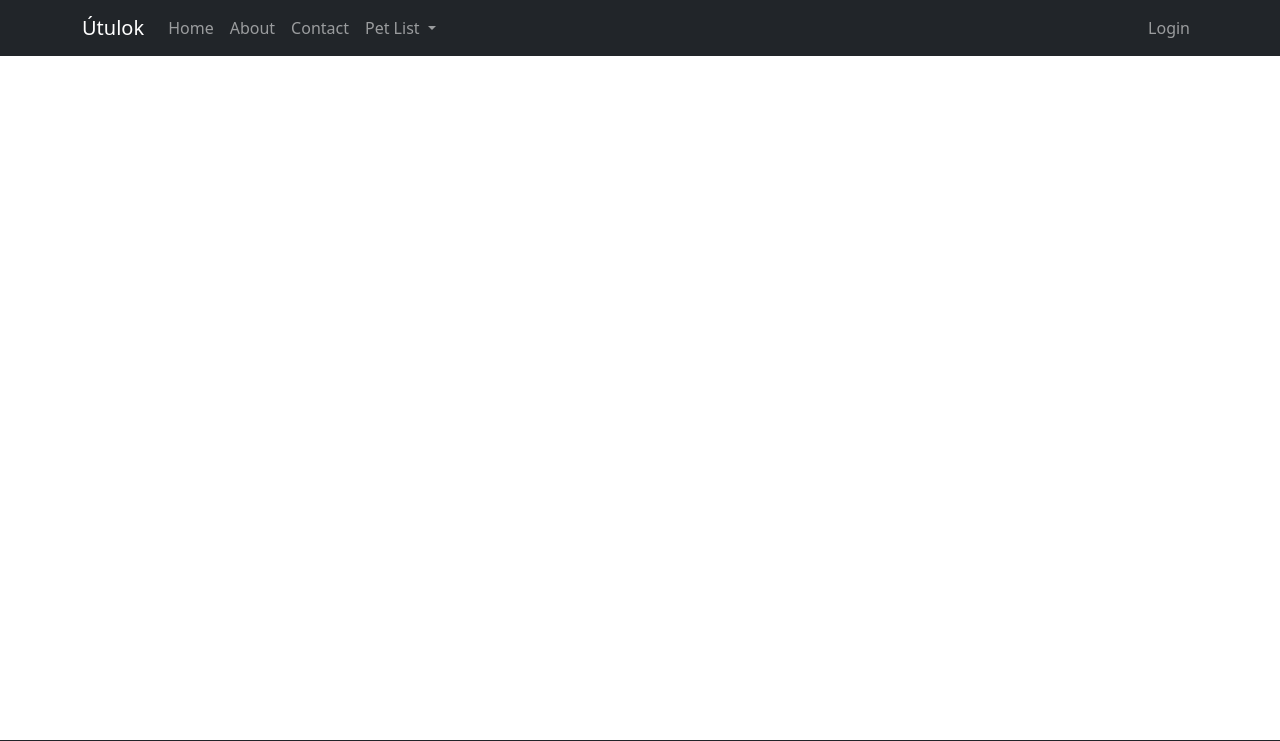
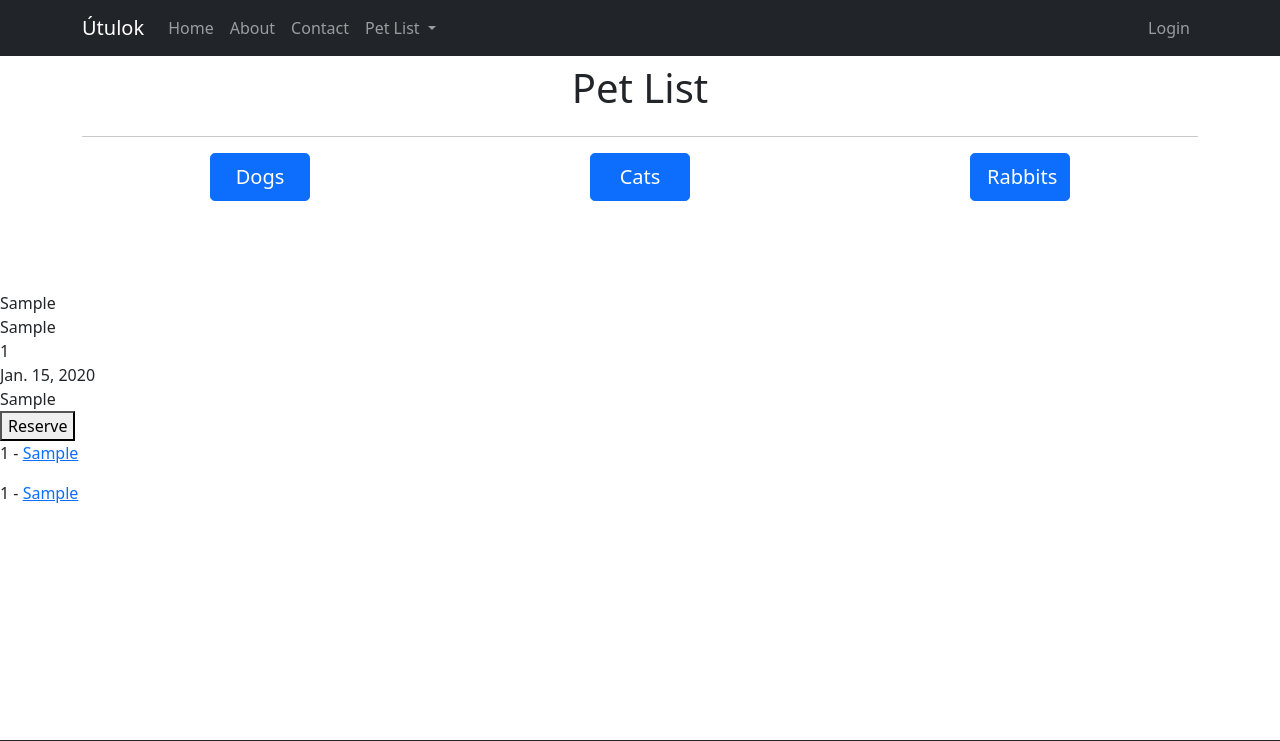
Before and after one commit to simonsmida/IIS-project, a Django app: page /animals/ in a window 1280 px wide. Shown: the top 741 px of the page. Run offline with Django 4.2, Linux system fonts and the light colour scheme; tables that the repository leaves empty hold one stand-in row (values such as "Sample post"); some libraries are stand-ins or nearby versions.

Commit message:
Home page, Animal_list

```diff
--- a/zvu/animals/templates/animals/animal_list.html
+++ b/zvu/animals/templates/animals/animal_list.html
@@ -8,8 +8,42 @@
 <a href="{% url "animals:animal-create" %}">New Animal</a>
 {% endif %}
 
+<!-- Pet list -->
+<div class="container" style="margin-bottom: 5rem;">
+     <div class="row">
+         <div class="col-md-12">
+             <h1 class="text-center">Pet List</h1>
+         </div>
+     </div>
+     <!-- Horizontal line as a separator -->
+     <hr>
+     <div class="row">
+         <div class="col-md-4 text-center" style="padding-bottom: 10px;">
+            <a id="dog-filter" href="/pet_list/dogs" class="btn btn-primary btn-lg btn-block" style="width: 100px;">Dogs</a>
+         </div>
+         <div class="col-md-4 text-center" style="padding-bottom: 10px;">
+             <a id="cat-filter" href="/pet_list/cats" class="btn btn-primary btn-lg btn-block" style="width: 100px;">Cats</a>
+         </div>
+         <div class="col-md-4 text-center" style="padding-bottom: 10px;">
+             <a id="rab-filter" href="/pet_list/rabbits" class="btn btn-primary btn-lg btn-block" style="width: 100px;">Rabbits</a>
+         </div>
+     </div>
+ </div>
 {% for instance in object_list %}
-     <p>{{ instance.id_zviera }} - <a href='{{ instance.get_absolute_url }}'>{{ instance.meno }}</a></p>
+    <div>
+        <div class="animal-breed">{{instance.druh}}</div>
+        <div class="animal-name"> {{instance.meno}} </div>
+        <div class="animal-age">  {{instance.vek}}</div>
+        <div class="animal-reg">  {{instance.datum_registracie}}</div>
+        <div class="animal-img">  {{instance.obrazok}}</div>
+        {% if user|has_group:'caregiver' %}
+            <button type="button">Edit</button>
+        {% endif %}
+        <button type="button" action='/reservation/'>Reserve</button>
+        <p>{{ instance.id_zviera }} - <a href='{{ instance.get_absolute_url }}'>{{ instance.meno }}</a></p>
+        <p>{{ instance.id_zviera }} - <a href='/reservation/'>{{ instance.meno }}</a></p>
+
+    </div>
 {% endfor %}
 
 {% endblock %}
--- a/zvu/animals/views.py
+++ b/zvu/animals/views.py
@@ -32,11 +32,33 @@ def animal_update_view(request, id=id):
     }
     return render(request, "animals/animal_create.html", context)
 
+def pretty_request(request):
+    headers = ''
+    for header, value in request.META.items():
+        if not header.startswith('HTTP'):
+            continue
+        header = '-'.join([h.capitalize() for h in header[5:].lower().split('_')])
+        headers += '{}: {}\n'.format(header, value)
+
+    return (
+        '{method} HTTP/1.1\n'
+        'Content-Length: {content_length}\n'
+        'Content-Type: {content_type}\n'
+        '{headers}\n\n'
+        '{body}'
+    ).format(
+        method=request.method,
+        content_length=request.META['CONTENT_LENGTH'],
+        content_type=request.META['CONTENT_TYPE'],
+        headers=headers,
+        body=request.body,
+    )
 
 def animal_list_view(request):
     queryset = Animal.objects.all() # list of objects
+    print(pretty_request(request))
     context = {
-        "object_list": queryset
+        "object_list": queryset,
     }
     return render(request, "animals/animal_list.html", context)
 
--- a/zvu/reservation/views.py
+++ b/zvu/reservation/views.py
@@ -7,7 +7,7 @@ from animals.templatetags.animals_extras import has_group
 
 
 @login_required(login_url="login")
-@permission_required("shelter.add _reservation", login_url="login", raise_exception=True)
+@permission_required("shelter.add_reservation", login_url="login", raise_exception=True)
 def reservation_create_view(request):
     form = ReservationForm(request.POST or None)
     if request.user.is_superuser:
--- a/zvu/shelter/templates/shelter/base.html
+++ b/zvu/shelter/templates/shelter/base.html
@@ -10,10 +10,10 @@
   </head>
   <body id="page-top">
     {% include 'shelter/navbar.html' %}
-
+    <div style="padding-top: 4rem">
     {% block content %}
     {% endblock %}
-
+    </div>
     {% include 'shelter/footer.html' %}
 
     <!-- Bootstrap core JS-->
--- a/zvu/shelter/templates/shelter/home.html
+++ b/zvu/shelter/templates/shelter/home.html
@@ -56,13 +56,13 @@
     <hr>
     <div class="row">
         <div class="col-md-4 text-center" style="padding-bottom: 10px;">
-            <a href="/pet_list/dogs" class="btn btn-primary btn-lg btn-block" style="width: 100px;">Dogs</a>
+            <a href="/animals/" class="btn btn-primary btn-lg btn-block" style="width: 100px;">Dogs</a>
         </div>
         <div class="col-md-4 text-center" style="padding-bottom: 10px;">
-            <a href="/pet_list/cats" class="btn btn-primary btn-lg btn-block" style="width: 100px;">Cats</a>
+            <a href="/animals/" class="btn btn-primary btn-lg btn-block" style="width: 100px;">Cats</a>
         </div>
         <div class="col-md-4 text-center" style="padding-bottom: 10px;">
-            <a href="/pet_list/rabbits" class="btn btn-primary btn-lg btn-block" style="width: 100px;">Rabbits</a>
+            <a href="/animals/" class="btn btn-primary btn-lg btn-block" style="width: 100px;">Rabbits</a>
         </div>
     </div>
 </div>
--- a/zvu/shelter/templates/shelter/navbar.html
+++ b/zvu/shelter/templates/shelter/navbar.html
@@ -21,9 +21,9 @@
               Pet List
             </a>
             <ul class="dropdown-menu" aria-labelledby="navbarDropdownMenuLink">
-              <li><a class="dropdown-item" href="/pet_list/dogs">Dogs</a></li>
-              <li><a class="dropdown-item" href="/pet_list/cats">Cats</a></li>
-              <li><a class="dropdown-item" href="/pet_list/rabbits">Rabbits</a></li>
+              <li><a class="dropdown-item" href="/animals/">Dogs</a></li>
+              <li><a class="dropdown-item" href="/animals/">Cats</a></li>
+              <li><a class="dropdown-item" href="/animals/">Rabbits</a></li>
             </ul>
         </ul>
         <ul class="navbar-nav">
```
